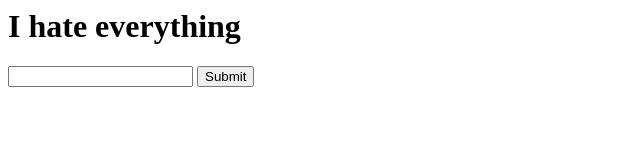
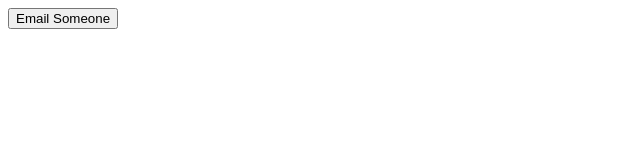
Before and after one commit to CodeSalvageO/s, a plain HTML site: page index.html in a window 1280 px wide. Shown: the whole page, without its empty margins (0-640 px from the left). Drawn offline with Linux system fonts and the light colour scheme.

Commit message:
Update index.html

```diff
--- a/index.html
+++ b/index.html
@@ -1,10 +1,7 @@
-<h1>I hate everything</h1>
-<form action="javascript:sendMail();">
-<input name="s" type="text">
-<input name="s2" type="submit">
-</form>
+<button onclick="sendMail()">Email Someone</button>
 <script>
-function sendMail() {
-    window.open('mailto:alexy0730@gmail.com')
-}
+function sendMail()
+    {
+        window.open('mailto:you-decide@poop.com')
+    }
 </script>
```
